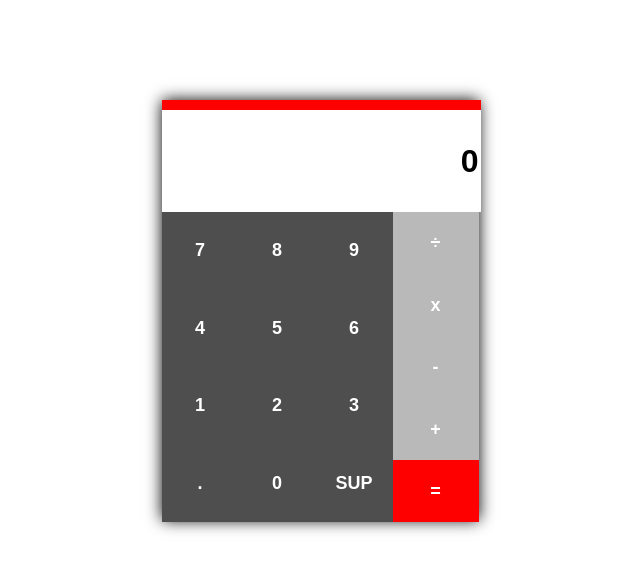
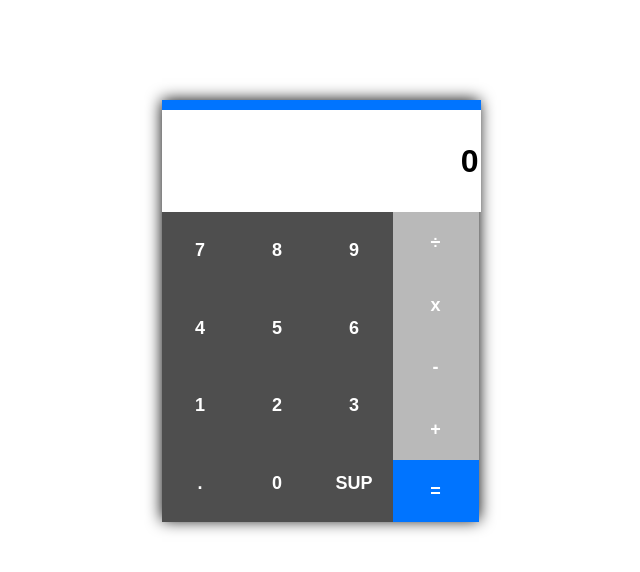
Before and after one commit to maxbhs/calc-frontend, a React (Create React App) app: page / in a window 1280 px wide. Shown: the top 572 px of the page, without its empty margins (320-960 px from the left). Built offline with nearby package versions, Linux system fonts and the light colour scheme.

Commit message:
NEW COLOR: BLUE

```diff
--- a/src/App.css
+++ b/src/App.css
@@ -14,7 +14,7 @@
 	font-size: xx-large;
 	text-align: right;
 	border:none;
-	border-top: 10px solid #FF0000;
+	border-top: 10px solid #0074FF;
 	font-weight: bold;
 }
 
@@ -65,7 +65,7 @@
         width: 86px;
         height: 62px;
         color: #ffffff;
-        background-color: #FF0000;
+        background-color: #0074FF;
         border: none;
         font-size: large;
         font-weight: bold;
@@ -73,5 +73,5 @@
 }
 
 .btnEqual:hover {
-	background-color: #F00000;
+	background-color: #0024FF;
 }
```
